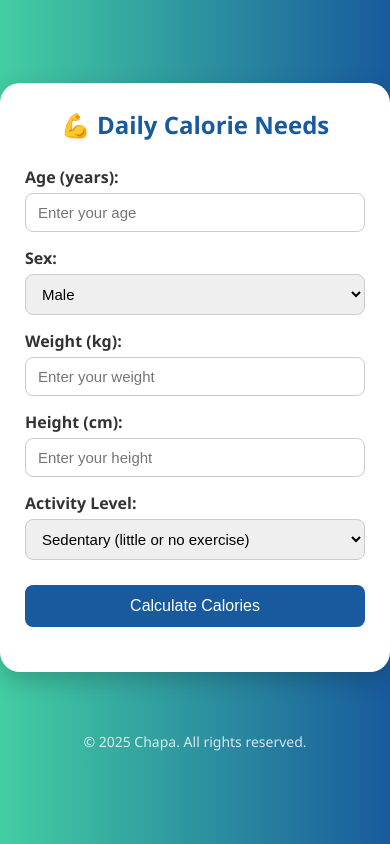
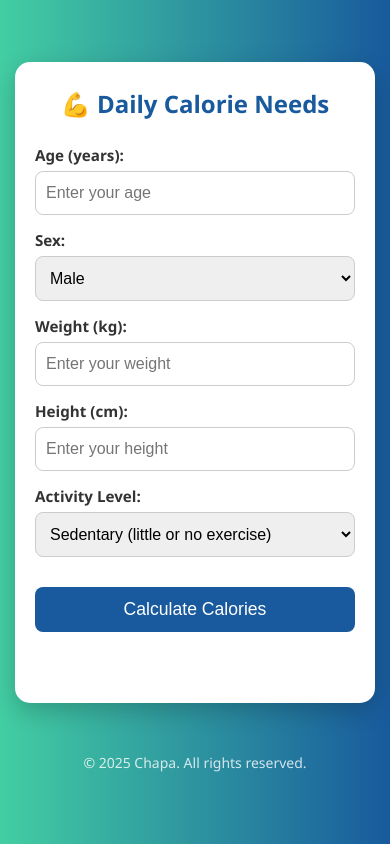
Before and after one commit to JasmiAlankara/calorie-calculator, a plain HTML site: page index.html in a window 390 px wide. Drawn offline with Linux system fonts and the light colour scheme.

Commit message:
Update index.html

```diff
--- a/index.html
+++ b/index.html
@@ -1,8 +1,9 @@
 <!DOCTYPE html>
 <html lang="en">
 <head>
-  <meta charset="UTF-8">
+  <meta charset="UTF-8" />
   <title>Calorie Needs Calculator</title>
+  <meta name="viewport" content="width=device-width, initial-scale=1" />
   <style>
     * {
       margin: 0;
@@ -18,6 +19,7 @@
       align-items: center;
       justify-content: center;
       flex-direction: column;
+      padding: 15px;
     }
 
     .calculator {
@@ -40,37 +42,41 @@
       text-align: center;
       color: #185a9d;
       margin-bottom: 25px;
+      font-size: 1.8rem;
     }
 
     label {
       display: block;
       margin-top: 15px;
-      font-weight: bold;
+      font-weight: 700;
       color: #333;
+      font-size: 1rem;
     }
 
-    input, select {
+    input,
+    select {
       width: 100%;
-      padding: 10px 12px;
-      margin-top: 5px;
+      padding: 14px 12px;
+      margin-top: 6px;
       border: 1px solid #ccc;
       border-radius: 8px;
-      font-size: 15px;
+      font-size: 1.1rem;
       outline: none;
       transition: border-color 0.2s ease;
     }
 
-    input:focus, select:focus {
+    input:focus,
+    select:focus {
       border-color: #43cea2;
     }
 
     button {
-      margin-top: 25px;
+      margin-top: 30px;
       width: 100%;
       background: #185a9d;
       color: white;
-      font-size: 16px;
-      padding: 12px;
+      font-size: 1.2rem;
+      padding: 14px;
       border: none;
       border-radius: 8px;
       cursor: pointer;
@@ -82,51 +88,99 @@
     }
 
     #result {
-      margin-top: 20px;
-      font-weight: bold;
+      margin-top: 25px;
+      font-weight: 700;
       text-align: center;
-      font-size: 18px;
+      font-size: 1.2rem;
       color: #2d3436;
+      min-height: 1.5em;
     }
 
     footer {
       color: white;
       font-size: 14px;
       text-align: center;
-      margin-top: 20px;
+      margin-top: 10px;
       padding: 10px;
       opacity: 0.8;
     }
 
-    @media (max-width: 500px) {
+    /* Responsive tweaks */
+    @media (max-width: 600px) {
       .calculator {
-        padding: 25px;
+        padding: 25px 20px;
+        border-radius: 15px;
+      }
+      h2 {
+        font-size: 1.5rem;
+      }
+      label {
+        font-size: 0.95rem;
+      }
+      input,
+      select {
+        padding: 12px 10px;
+        font-size: 1rem;
+      }
+      button {
+        padding: 12px;
+        font-size: 1.1rem;
+      }
+      #result {
+        font-size: 1.1rem;
+        margin-top: 20px;
+      }
+    }
+
+    @media (max-width: 350px) {
+      body {
+        padding: 10px;
+      }
+      .calculator {
+        padding: 20px 15px;
+      }
+      h2 {
+        font-size: 1.3rem;
+      }
+      label {
+        font-size: 0.9rem;
+      }
+      input,
+      select {
+        padding: 10px 8px;
+        font-size: 0.95rem;
+      }
+      button {
+        padding: 10px;
+        font-size: 1rem;
+      }
+      #result {
+        font-size: 1rem;
       }
     }
   </style>
 </head>
 <body>
-
-  <div class="calculator">
+  <div class="calculator" role="main" aria-label="Calorie Needs Calculator">
     <h2>💪 Daily Calorie Needs</h2>
 
     <label for="age">Age (years):</label>
-    <input type="number" id="age" placeholder="Enter your age">
+    <input type="number" id="age" placeholder="Enter your age" min="1" max="120" required />
 
     <label for="sex">Sex:</label>
-    <select id="sex">
+    <select id="sex" required>
       <option value="male">Male</option>
       <option value="female">Female</option>
     </select>
 
     <label for="weight">Weight (kg):</label>
-    <input type="number" id="weight" placeholder="Enter your weight">
+    <input type="number" id="weight" placeholder="Enter your weight" min="1" max="500" step="0.1" required />
 
     <label for="height">Height (cm):</label>
-    <input type="number" id="height" placeholder="Enter your height">
+    <input type="number" id="height" placeholder="Enter your height" min="30" max="300" step="0.1" required />
 
     <label for="activity">Activity Level:</label>
-    <select id="activity">
+    <select id="activity" required>
       <option value="1.2">Sedentary (little or no exercise)</option>
       <option value="1.375">Lightly active (1–3 days/week)</option>
       <option value="1.55">Moderately active (3–5 days/week)</option>
@@ -134,31 +188,33 @@
       <option value="1.9">Super active (physical job or intense training)</option>
     </select>
 
-    <button onclick="calculateCalories()">Calculate Calories</button>
+    <button onclick="calculateCalories()" aria-label="Calculate daily calorie needs">Calculate Calories</button>
 
-    <div id="result"></div>
+    <div id="result" aria-live="polite" role="region"></div>
   </div>
 
-  <footer>
-    © 2025 Chapa. All rights reserved.
-  </footer>
+  <footer>© 2025 Chapa. All rights reserved.</footer>
 
   <script>
     function calculateCalories() {
-      const age = parseInt(document.getElementById("age").value);
-      const sex = document.getElementById("sex").value;
-      const weight = parseFloat(document.getElementById("weight").value);
-      const height = parseFloat(document.getElementById("height").value);
-      const activity = parseFloat(document.getElementById("activity").value);
-      const result = document.getElementById("result");
+      const age = parseInt(document.getElementById('age').value);
+      const sex = document.getElementById('sex').value;
+      const weight = parseFloat(document.getElementById('weight').value);
+      const height = parseFloat(document.getElementById('height').value);
+      const activity = parseFloat(document.getElementById('activity').value);
+      const result = document.getElementById('result');
 
-      if (isNaN(age) || isNaN(weight) || isNaN(height)) {
-        result.textContent = "⚠️ Please fill in all the fields correctly.";
+      if (
+        isNaN(age) || age < 1 || age > 120 ||
+        isNaN(weight) || weight < 1 || weight > 500 ||
+        isNaN(height) || height < 30 || height > 300
+      ) {
+        result.textContent = '⚠️ Please fill in all fields with valid values.';
         return;
       }
 
       let bmr;
-      if (sex === "male") {
+      if (sex === 'male') {
         bmr = 10 * weight + 6.25 * height - 5 * age + 5;
       } else {
         bmr = 10 * weight + 6.25 * height - 5 * age - 161;
@@ -168,6 +224,5 @@
       result.textContent = `🔥 You need approximately ${totalCalories} kcal/day to maintain your weight.`;
     }
   </script>
-
 </body>
 </html>
```
